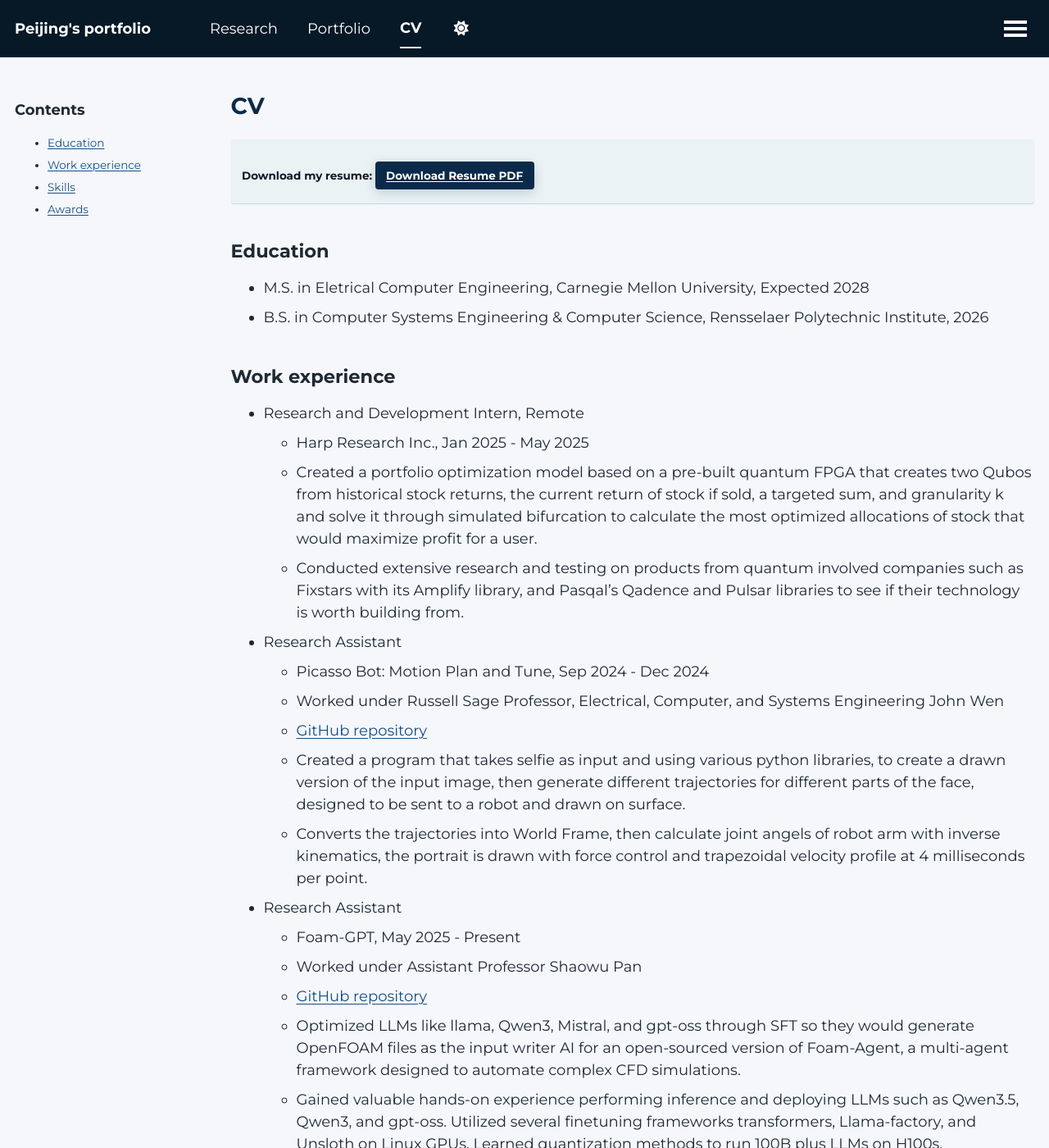
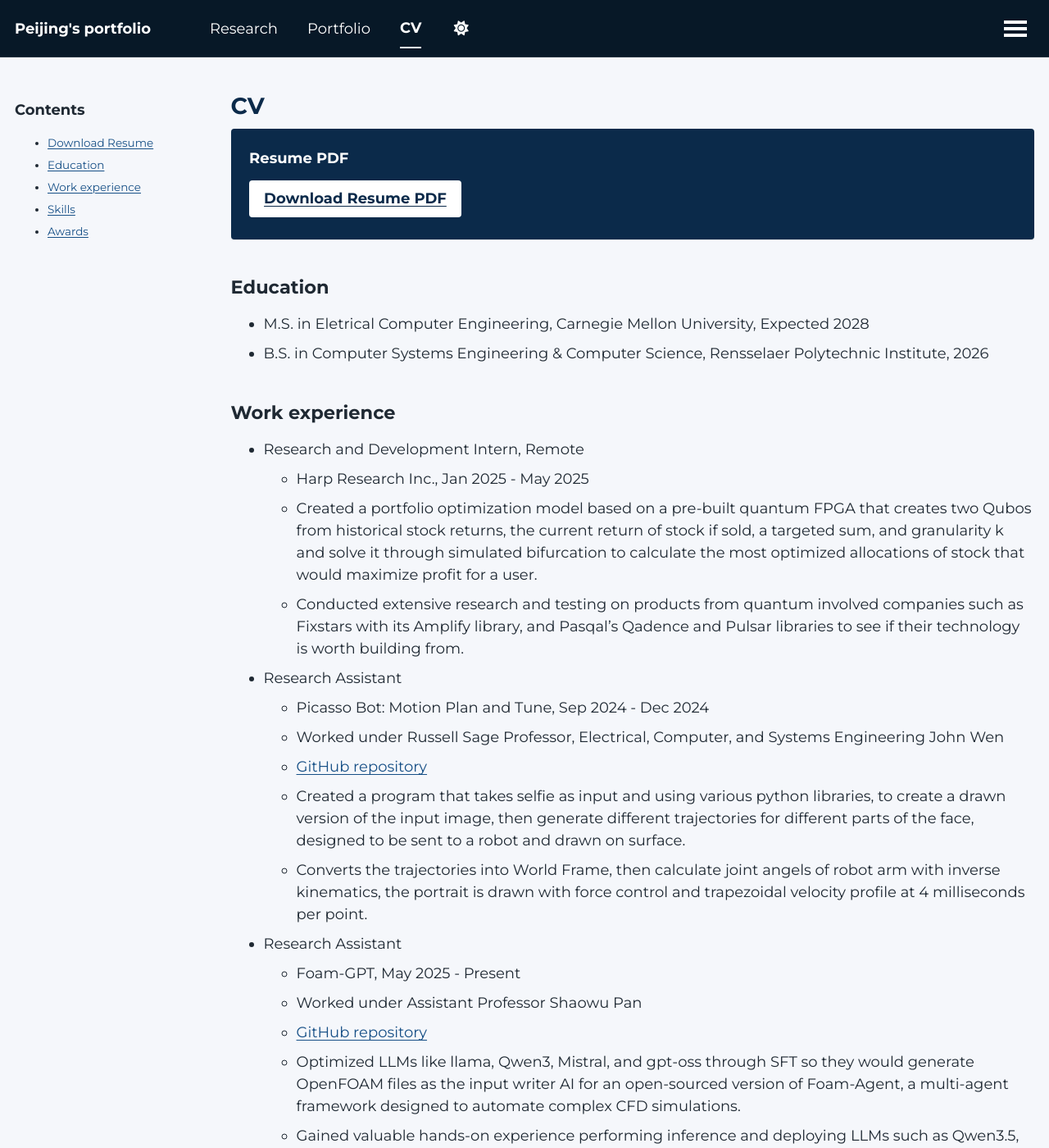
Before and after one commit to ramrow/ramrow.github.io, a Jekyll site: the page built from _pages/cv.md, in a window 1280 px wide and 1400 px high. Shown: the whole window at 82% size. Built offline with Jekyll 4.4.1, drawn with Linux system fonts in a browser that asks for light colours; a script that is not in the unit is left out.

Commit message:
done right

```diff
--- a/_pages/cv.md
+++ b/_pages/cv.md
@@ -6,6 +6,7 @@
 sidebar:
   - title: "Contents"
     text: |
+      - [Download Resume](#download-resume)
       - [Education](#education)
       - [Work experience](#work-experience)
       - [Skills](#skills)
@@ -16,9 +17,9 @@
 
 {% include base_path %}
 
-<div class="notice--info" markdown="1">
-  <strong>Download my resume:</strong>
-  <a class="btn btn--large" href="{{ base_path }}/files/PeijingXu_Resume.pdf" download>Download Resume PDF</a>
+<div id="download-resume" class="cv-download-panel">
+  <p class="cv-download-panel__label">Resume PDF</p>
+  <a class="btn btn--large cv-download-panel__button" href="{{ '/files/PeijingXu_Resume.pdf' | relative_url }}" download>Download Resume PDF</a>
 </div>
 
 ## Education
--- a/_sass/layout/_page.scss
+++ b/_sass/layout/_page.scss
@@ -112,6 +112,32 @@
   blockquote + .small {
     margin-top: -1.5em;
     padding-left: 1.25rem;
+  }
+}
+
+.cv-download-panel {
+  margin: 0 0 1.75rem;
+  padding: 1.25rem;
+  background: var(--global-base-color);
+  border-radius: $border-radius;
+  box-shadow: $box-shadow;
+  color: #fff;
+}
+
+.cv-download-panel__label {
+  margin: 0 0 0.75rem !important;
+  font-size: $type-size-5 !important;
+  font-weight: 700;
+}
+
+.cv-download-panel__button {
+  background: #fff !important;
+  color: var(--global-base-color) !important;
+  box-shadow: none;
+
+  &:hover {
+    background: var(--global-thead-color) !important;
+    color: var(--global-link-color-hover) !important;
   }
 }
 
```
